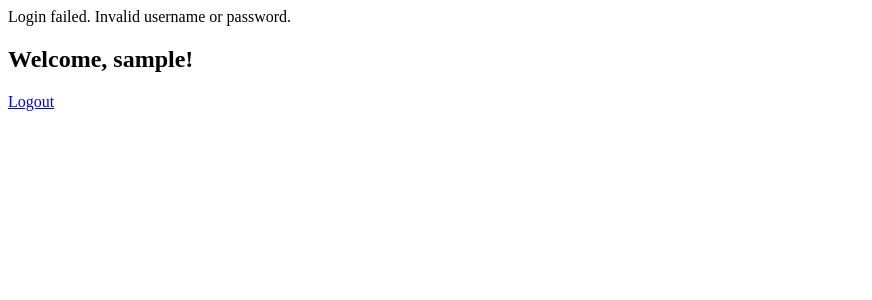
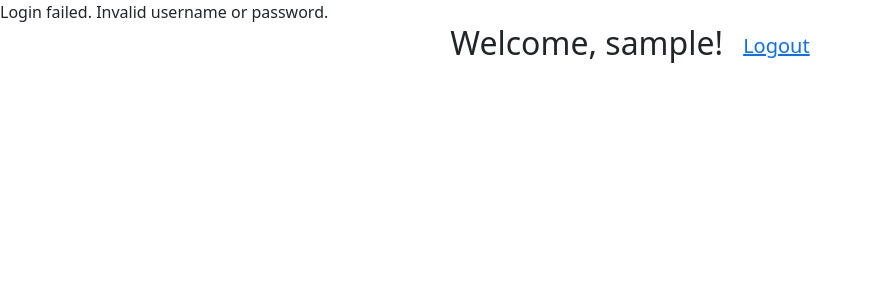
Before and after one commit to vasu991/user_registration, a PHP site: page /welcome.php in a window 1280 px wide. Shown: the top 300 px of the page, without its empty margins (0-872 px from the left). Run offline with PHP 8.4, Linux system fonts and the light colour scheme; the visitor is signed in with stand-in values (Sample User, id 1); data that the repository does not hold is empty.

Commit message:
some ui improvements

```diff
--- a/src/welcome.php
+++ b/src/welcome.php
@@ -11,7 +11,12 @@ $result = $conn->query($select_query);
 
 if ($result->num_rows > 0) {
     $user = $result->fetch_assoc();
-    echo "<img src='" . $user["file_path"] . "' alt='User Photo' style='max-width: 600px; min-width: 600px'>";
+    echo "<img src='" . $user["file_path"] . "' alt='User Photo' style='max-width: 600px; min-width: 600px;  display: block;
+    margin-left: auto;
+    margin-right: auto;
+    margin-top: 20px;
+    margin-bottom: 20px;
+    width: 50%;'>";
 } else {
     echo "Login failed. Invalid username or password.";
 }
@@ -25,12 +30,25 @@ if (!isset($_SESSION['username'])) {
 <!DOCTYPE html>
 <html lang="en">
 <head>
+
+    <link rel="stylesheet" href="style.css">
+<link href="https://cdn.jsdelivr.net/npm/bootstrap@5.3.2/dist/css/bootstrap.min.css" rel="stylesheet" integrity="sha384-T3c6CoIi6uLrA9TneNEoa7RxnatzjcDSCmG1MXxSR1GAsXEV/Dwwykc2MPK8M2HN" crossorigin="anonymous">
+<script src="https://cdn.jsdelivr.net/npm/bootstrap@5.3.2/dist/js/bootstrap.bundle.min.js" integrity="sha384-C6RzsynM9kWDrMNeT87bh95OGNyZPhcTNXj1NW7RuBCsyN/o0jlpcV8Qyq46cDfL" crossorigin="anonymous"></script>
+
     <meta charset="UTF-8">
     <meta name="viewport" content="width=device-width, initial-scale=1.0">
-    <title>Welcome</title>
+    <title>Document</title>
+    <style>
+        .error{ color: red;
+        }
+    </style>
 </head>
 <body>
+    <div class="container d-flex justify-content-center">
+
     <h2>Welcome, <?php echo $_SESSION['username']; ?>!</h2>
-    <p><a href="logout.php">Logout</a></p>
+    <p style="margin: 7px 20px"><a href="logout.php" style="font-size: 20px;">Logout</a></p>
+
+    </div>
 </body>
 </html>
```
Also changed, not shown: src/login.php (+5 -2 lines), src/register.php (+3 -6 lines).
